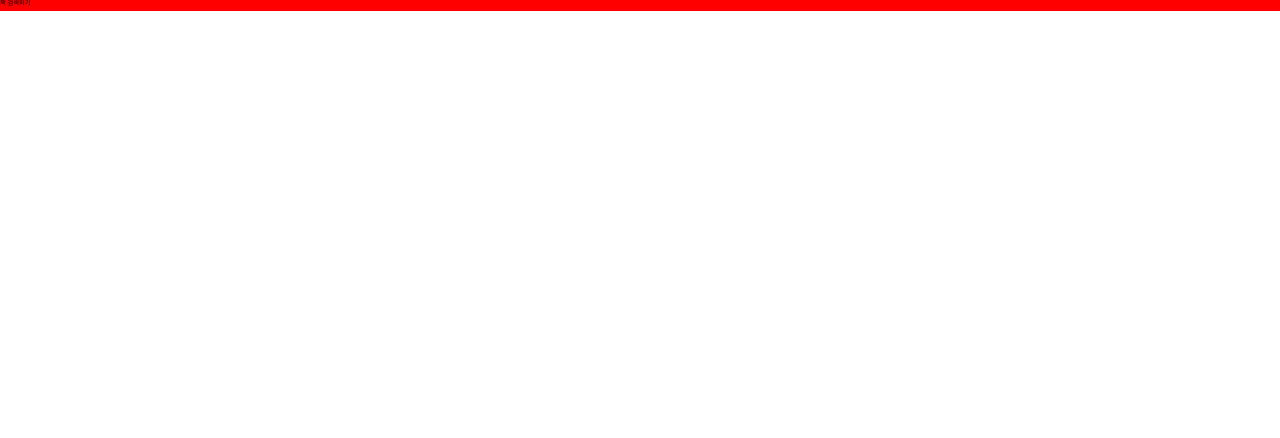
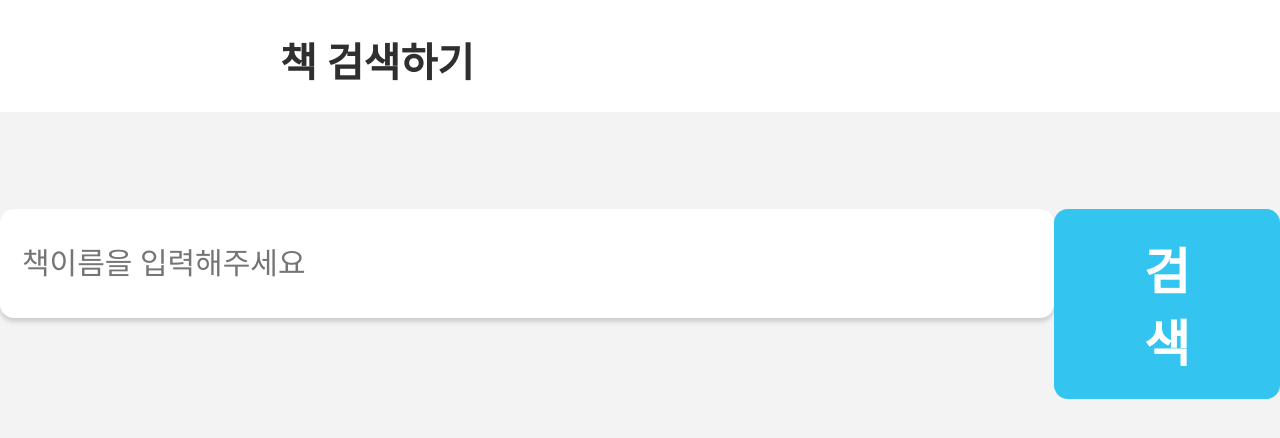
Before and after one commit to TS-Study-Team2/Final-Project, a React (Vite) app: page /search in a window 1280 px wide. Shown: the top 438 px of the page. Built offline with nearby package versions, Linux system fonts and the light colour scheme; a web font is replaced by a local one.

Commit message:
feat: 검색창 퍼블리싱

```diff
--- /dev/null
+++ b/src/components/search/SearchBox.tsx
@@ -0,0 +1,45 @@
+import styled from 'styled-components';
+
+const SearchBox = () => {
+  return (
+    <Div>
+      <TextField placeholder="책이름을 입력해주세요" />
+      <SearchBtn type="button">검색</SearchBtn>
+    </Div>
+  );
+};
+
+const Div = styled.div`
+  display: flex;
+  justify-content: space-between;
+
+  margin: 0 auto;
+  max-width: 136.1rem;
+`;
+
+const TextField = styled.input`
+  width: 109.9rem;
+  height: 10.9rem;
+  padding: 2rem;
+
+  background-color: ${({ theme }) => theme.colors.bookWhite};
+  border-color: transparent;
+  border-radius: 14px;
+  box-shadow: 0px 4px 4px 0px rgba(0, 0, 0, 0.15);
+
+  ${({ theme }) => theme.fonts.body02};
+`;
+
+const SearchBtn = styled.button`
+  padding: 2.3rem 6.9rem;
+
+  background-color: ${({ theme }) => theme.colors.bookSkyBlue};
+  color: ${({ theme }) => theme.colors.bookWhite};
+  border-radius: 14px;
+
+  ${({ theme }) => theme.fonts.body03};
+
+  cursor: pointer;
+`;
+
+export default SearchBox;
--- a/src/components/search/SearchHeader.tsx
+++ b/src/components/search/SearchHeader.tsx
@@ -1,13 +1,23 @@
 import styled from 'styled-components';
 
-const SearchHeader = () => {
-  return <Header>책 검색하기</Header>;
+interface SearchHeaderProps {
+  text: string;
+}
+
+const SearchHeader = ({ text }: SearchHeaderProps) => {
+  return <Header>{text}</Header>;
 };
 
 const Header = styled.header`
-  height: 1.12rem;
-  background-color: red;
-  // background-color: ${({ theme }) => theme.colors.bookWhite};
+  margin-bottom: 9.7rem;
+  padding: 3.1rem 0 0 28rem;
+  width: 100vw;
+  height: 11.2rem;
+
+  color: ${({ theme }) => theme.colors.bookBlack};
+  background-color: ${({ theme }) => theme.colors.bookWhite};
+
+  ${({ theme }) => theme.fonts.heading01};
 `;
 
 export default SearchHeader;
--- a/src/pages/Search.tsx
+++ b/src/pages/Search.tsx
@@ -1,11 +1,22 @@
+import styled from 'styled-components';
 import SearchHeader from '../components/search/SearchHeader';
+import SearchBox from '../components/search/SearchBox';
 
 const Search = () => {
   return (
-    <div>
-      <SearchHeader />
-    </div>
+    <>
+      <SearchContainer>
+        <SearchHeader text="책 검색하기" />
+        <SearchBox />
+      </SearchContainer>
+    </>
   );
 };
 
+const SearchContainer = styled.div`
+  background-color: #f3f3f3;
+  width: 100vw;
+  height: 100vh;
+`;
+
 export default Search;
--- a/src/styles/theme.ts
+++ b/src/styles/theme.ts
@@ -1,7 +1,7 @@
 import { DefaultTheme } from 'styled-components';
 
 const colors = {
-  bookWhite: 'FFFFFF',
+  bookWhite: '#FFFFFF',
   bookGrey: '#EAEDEF',
   bookBlack: '#2F2F2F',
   bookSkyBlue: '#33C5EF',
```
